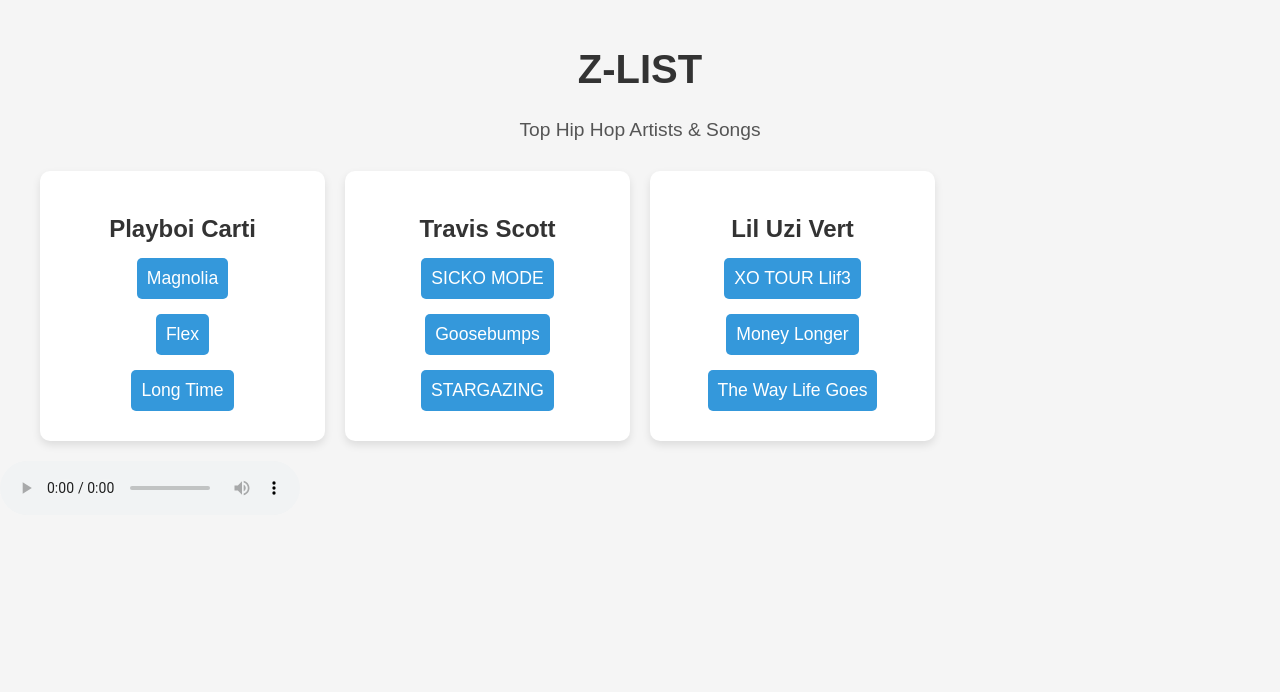
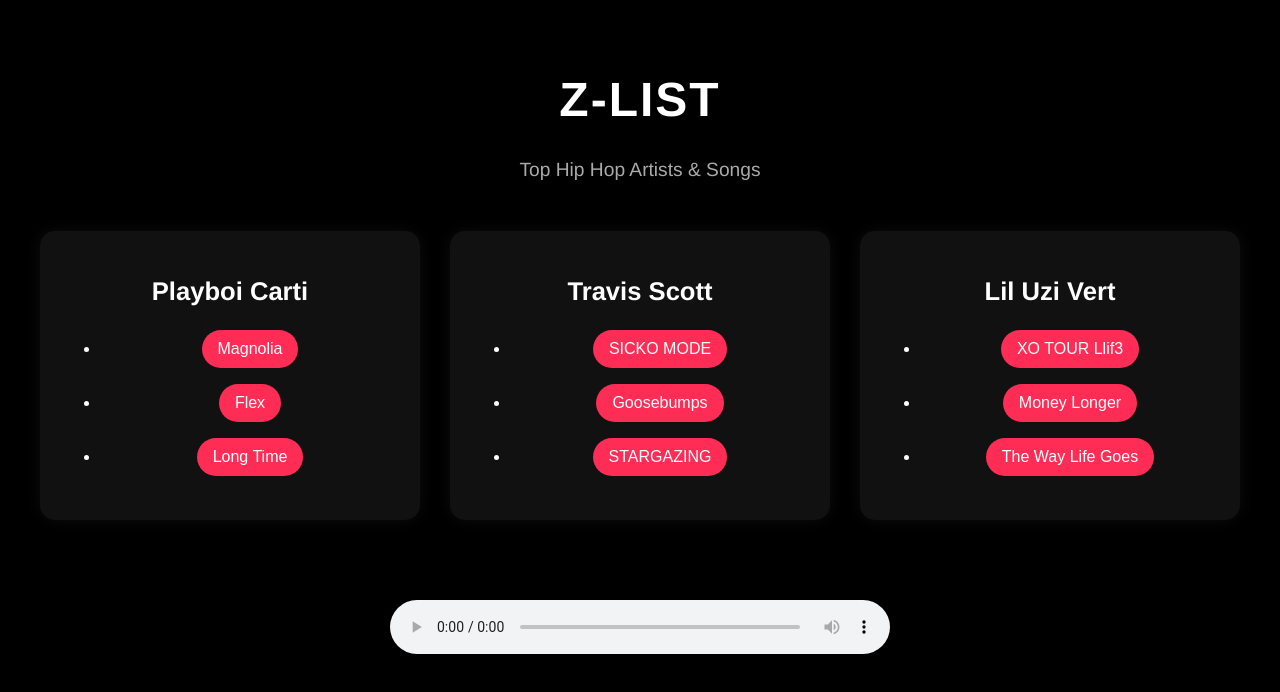
Before and after one commit to Zaid423/Z-L1ST, a plain HTML site: page index.html in a window 1280 px wide. Drawn offline with Linux system fonts and the light colour scheme.

Commit message:
Update styles.css

```diff
--- a/styles.css
+++ b/styles.css
@@ -1,75 +1,78 @@
 body {
-  font-family: Arial, sans-serif;
-  background-color: #f5f5f5;
   margin: 0;
-  padding: 0;
+  font-family: 'Helvetica Neue', sans-serif;
+  background-color: #000;
+  color: #fff;
 }
 
 .container {
   max-width: 1200px;
   margin: 0 auto;
-  padding: 20px;
+  padding: 40px 20px;
 }
 
 header {
   text-align: center;
-  margin-bottom: 30px;
+  margin-bottom: 50px;
 }
 
 h1 {
-  font-size: 2.5em;
-  color: #333;
+  font-size: 3em;
+  font-weight: bold;
+  color: #fff;
+  letter-spacing: 2px;
 }
 
 p {
   font-size: 1.2em;
-  color: #555;
+  color: #aaa;
 }
 
 .artist-grid {
   display: grid;
-  grid-template-columns: repeat(auto-fill, minmax(250px, 1fr));
-  gap: 20px;
-  margin-top: 20px;
+  grid-template-columns: repeat(auto-fit, minmax(260px, 1fr));
+  gap: 30px;
 }
 
 .artist-card {
-  background-color: #fff;
-  border-radius: 10px;
+  background-color: #111;
+  border-radius: 15px;
   padding: 20px;
-  box-shadow: 0 4px 8px rgba(0, 0, 0, 0.1);
   text-align: center;
+  box-shadow: 0 0 15px rgba(255, 255, 255, 0.05);
+  transition: 0.3s;
+}
+
+.artist-card:hover {
+  transform: translateY(-5px);
+  box-shadow: 0 0 20px rgba(255, 255, 255, 0.1);
 }
 
 .artist-card h3 {
-  font-size: 1.5em;
-  color: #333;
-  margin-bottom: 10px;
-}
-
-.artist-card ul {
-  list-style-type: none;
-  padding: 0;
-  margin: 0;
-}
-
-.artist-card li {
-  font-size: 1.1em;
-  color: #555;
-  margin: 5px 0;
+  font-size: 1.6em;
+  margin-bottom: 15px;
+  color: #fff;
 }
 
 button.song-button {
-  background-color: #3498db;
+  background-color: #ff2d55;
   color: white;
   border: none;
-  padding: 10px;
-  margin: 5px 0;
-  border-radius: 5px;
+  padding: 10px 16px;
+  margin: 8px 0;
+  border-radius: 25px;
+  font-size: 1em;
   cursor: pointer;
-  font-size: 1em;
+  transition: background 0.3s ease;
 }
 
 button.song-button:hover {
-  background-color: #2980b9;
+  background-color: #ff1a45;
 }
+
+audio#audio-player {
+  display: block;
+  margin: 40px auto 0;
+  width: 80%;
+  max-width: 500px;
+}
```
